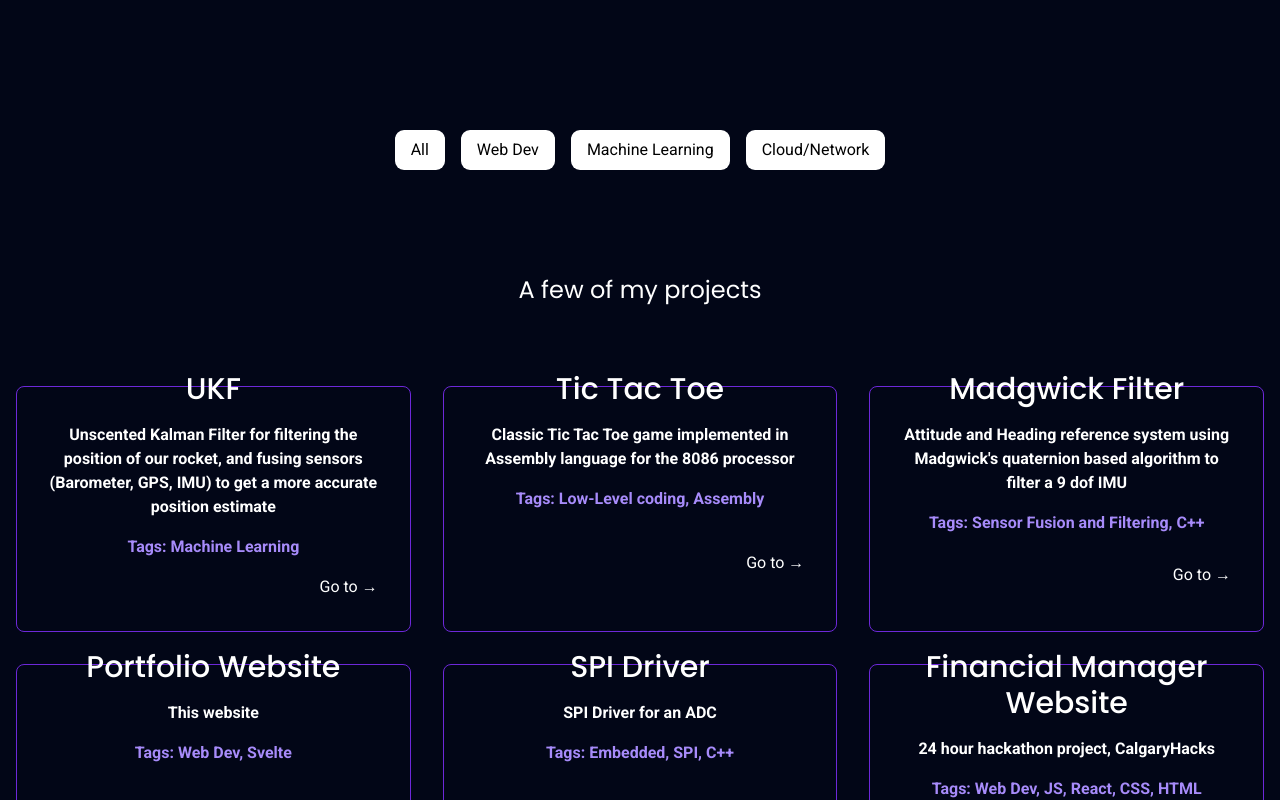
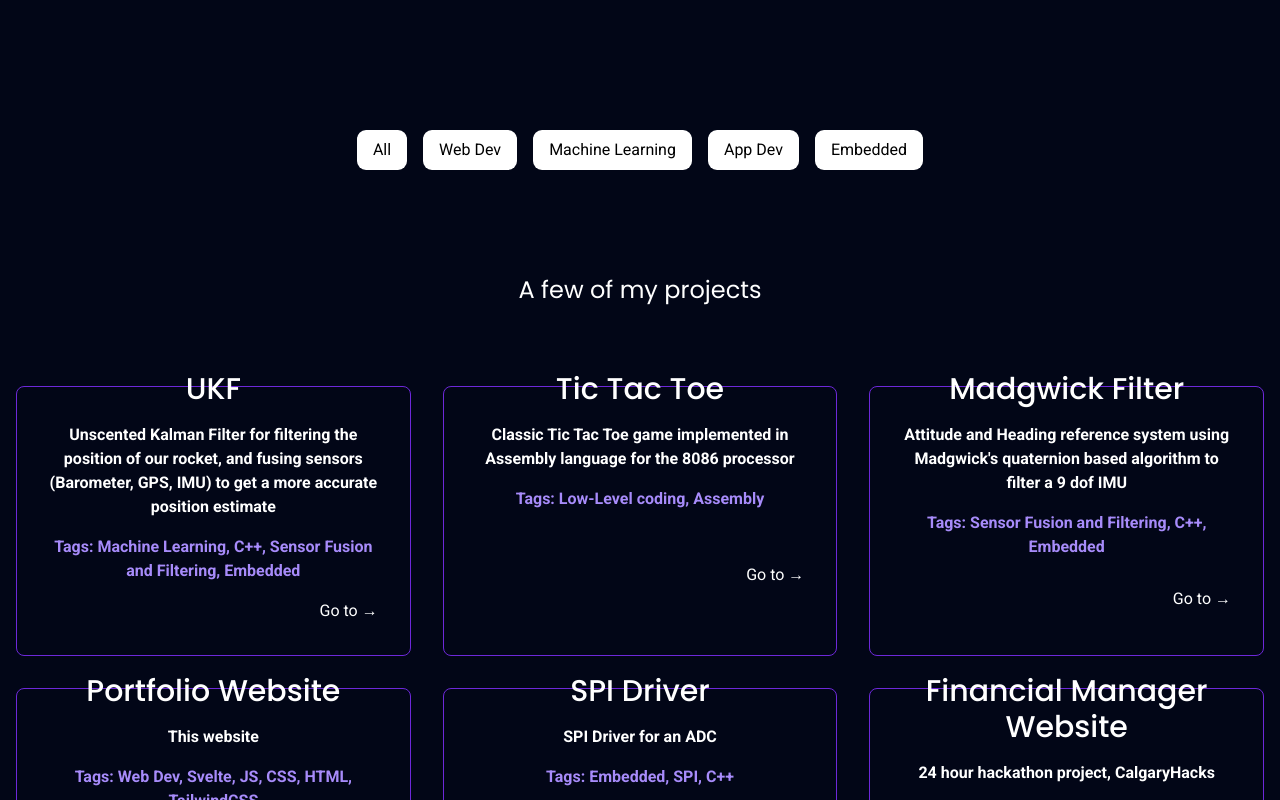
Before and after one commit to AndreyDiDev/Portfolio, a SvelteKit app in the folder port/: page / in a window 1280 px wide. Shown: the part 880-1680 px from the top of the page. Built offline with nearby package versions, Linux system fonts and the light colour scheme.

Commit message:
fixed changing header

```diff
--- a/port/src/components/Main.svelte
+++ b/port/src/components/Main.svelte
@@ -9,7 +9,7 @@
             image: 'images/project1.png',
             description: 'Unscented Kalman Filter for filtering the position of our rocket, and fusing sensors (Barometer, GPS, IMU) to get a more accurate position estimate',
             link: 'https://github.com/AndreyDiDev/UnscentedKalmanFilter',
-            tags: ["Machine Learning"]
+            tags: ["Machine Learning", "C++", "Sensor Fusion and Filtering", "Embedded"]
         },
         {
             title: 'Tic Tac Toe',
@@ -23,14 +23,14 @@
             image: 'images/project3.png',
             link: 'https://github.com/AndreyDiDev/MadgwickAHRS',
             description: 'Attitude and Heading reference system using Madgwick\'s quaternion based algorithm to filter a 9 dof IMU',
-            tags: ["Sensor Fusion and Filtering", "C++"]
+            tags: ["Sensor Fusion and Filtering", "C++", "Embedded"]
         },
         {
             title: 'Portfolio Website',
             image: 'images/project3.png',
             link: 'https://github.com/AndreyDiDev/Portfolio',
             description: 'This website',
-            tags: ["Web Dev", "Svelte"]
+            tags: ["Web Dev", "Svelte", "JS", "CSS", "HTML", "TailwindCSS"],
         },
         {
             title: 'SPI Driver',
@@ -88,13 +88,13 @@
     import { onMount } from 'svelte';
 
     let currentText = "";
-    let texts = ["Software", "Web", "Machine Learning", "Cloud/Network"];
+    let texts = ["Software", "Web", "Machine Learning", "App", "Embedded"];
     let index = 0;
     let isDeleting = false;
     let typingSpeed = 150; // Speed of typing in milliseconds
-
     function typeWriter() {
         const fullText = texts[index];
+
         if (isDeleting) {
             currentText = fullText.substring(0, currentText.length - 1);
         } else {
@@ -102,10 +102,14 @@
         }
 
         if (!isDeleting && currentText === fullText) {
-            setTimeout(() => isDeleting = true, 2000); // Pause before deleting
+            setTimeout(() => {
+                isDeleting = true;
+                typeWriter();
+            }, 2000); // Pause before deleting
+            return;
         } else if (isDeleting && currentText === "") {
             isDeleting = false;
-            index = (index + 1) % texts.length;
+            index = (index + 1) % texts.length; // Move to the next word
         }
 
         setTimeout(typeWriter, isDeleting ? typingSpeed / 2 : typingSpeed);
@@ -117,7 +121,7 @@
 
     // ------------------------------------------------------------------------------ changing text <end>
 
-    let tags = ["All", "Web Dev", "Machine Learning", "Cloud/Network"];
+    let tags = ["All", "Web Dev", "Machine Learning", "App Dev", "Embedded"];
     let selectedTags = [];
 
     $: filteredProjects = selectedTags.length === 0 || selectedTags.includes("All")
```
